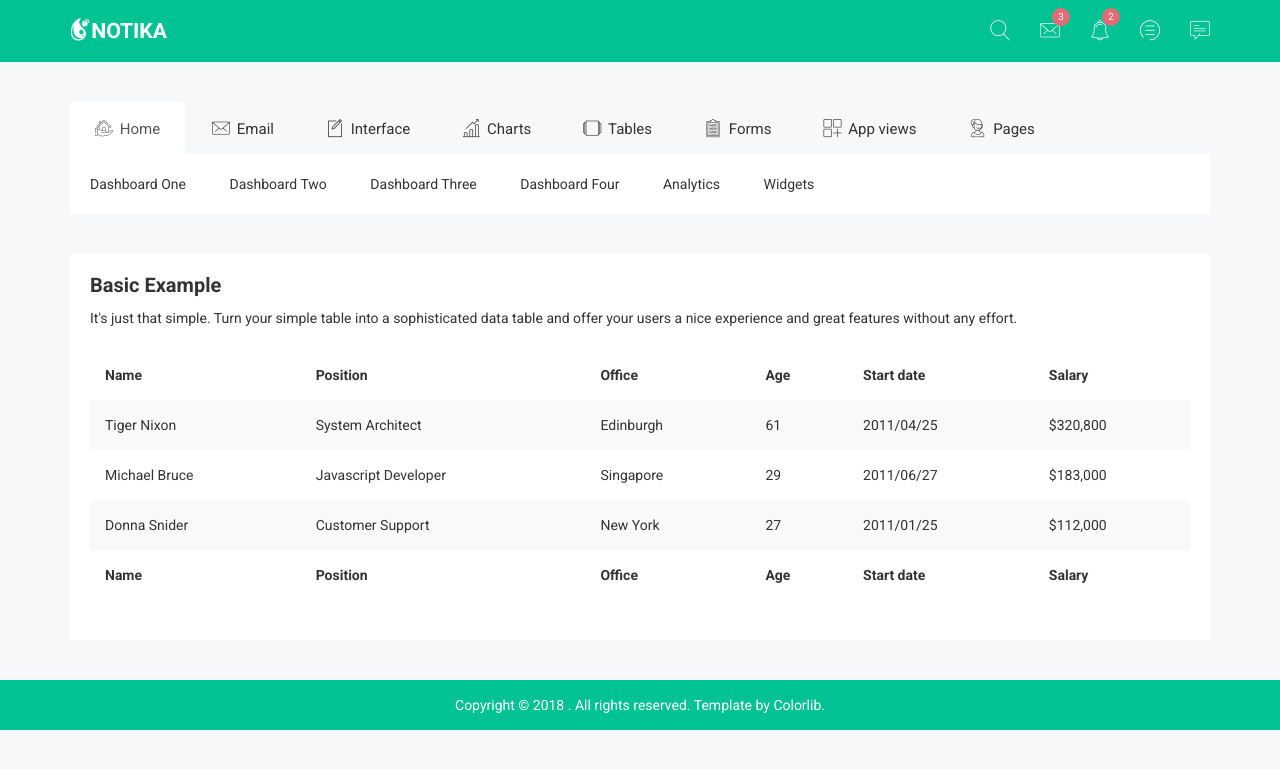
After one commit to satriasapta/inventaris-alat-meteorologi, a CodeIgniter 4 app: template app/Views/admin/tambahalat.php in a window 1280 px wide. The commit adds this page. Shown: the top 769 px of the page. Run offline with PHP 8.4 and a stand-in for CodeIgniter, Linux system fonts and the light colour scheme; the template is opened without the code that fills it, so the values that code supplies are empty; some libraries are stand-ins or nearby versions; some web fonts are replaced.

Commit message:
tambahalat

```diff
--- /dev/null
+++ b/app/Views/admin/tambahalat.php
@@ -0,0 +1,70 @@
+<?= $this->extend('admin/templateadmin'); ?>
+
+<?= $this->section('content'); ?>
+
+<div class="data-table-area">
+        <div class="container">
+            <div class="row">
+                <div class="col-lg-12 col-md-12 col-sm-12 col-xs-12">
+                    <div class="data-table-list">
+                        <div class="basic-tb-hd">
+                            <h2>Basic Example</h2>
+                            <p>It's just that simple. Turn your simple table into a sophisticated data table and offer your users a nice experience and great features without any effort.</p>
+                        </div>
+                        <div class="table-responsive">
+                            <table id="data-table-basic" class="table table-striped">
+                                <thead>
+                                    <tr>
+                                        <th>Name</th>
+                                        <th>Position</th>
+                                        <th>Office</th>
+                                        <th>Age</th>
+                                        <th>Start date</th>
+                                        <th>Salary</th>
+                                    </tr>
+                                </thead>
+                                <tbody>
+                                    <tr>
+                                        <td>Tiger Nixon</td>
+                                        <td>System Architect</td>
+                                        <td>Edinburgh</td>
+                                        <td>61</td>
+                                        <td>2011/04/25</td>
+                                        <td>$320,800</td>
+                                    </tr>
+                                    <tr>
+                                        <td>Michael Bruce</td>
+                                        <td>Javascript Developer</td>
+                                        <td>Singapore</td>
+                                        <td>29</td>
+                                        <td>2011/06/27</td>
+                                        <td>$183,000</td>
+                                    </tr>
+                                    <tr>
+                                        <td>Donna Snider</td>
+                                        <td>Customer Support</td>
+                                        <td>New York</td>
+                                        <td>27</td>
+                                        <td>2011/01/25</td>
+                                        <td>$112,000</td>
+                                    </tr>
+                                </tbody>
+                                <tfoot>
+                                    <tr>
+                                        <th>Name</th>
+                                        <th>Position</th>
+                                        <th>Office</th>
+                                        <th>Age</th>
+                                        <th>Start date</th>
+                                        <th>Salary</th>
+                                    </tr>
+                                </tfoot>
+                            </table>
+                        </div>
+                    </div>
+                </div>
+            </div>
+        </div>
+    </div>
+
+<?= $this->endSection(); ?>
--- a/app/Views/admin/templateadmin.php
+++ b/app/Views/admin/templateadmin.php
@@ -4,7 +4,7 @@
 <head>
     <meta charset="utf-8">
     <meta http-equiv="x-ua-compatible" content="ie=edge">
-    <title>Dashboard One | Notika - Notika Admin Template</title>
+    <title>Dashboard ALMET | ALAT METEOROLOGI</title>
     <meta name="description" content="">
     <meta name="viewport" content="width=device-width, initial-scale=1">
     <!-- favicon
@@ -361,9 +361,9 @@
                             <ul class="mobile-menu-nav">
                                 <li><a data-toggle="collapse" data-target="#Charts" href="#">Home</a>
                                     <ul class="collapse dropdown-header-top">
-                                        <li><a href="index.html">Dashboard One</a></li>
-                                        <li><a href="index-2.html">Dashboard Two</a></li>
-                                        <li><a href="index-3.html">Dashboard Three</a></li>
+                                        <li><a href="">Semua Alat</a></li>
+                                        <li><a href="">Alat Dinamis</a></li>
+                                        <li><a href="">Alat Mekanis</a></li>
                                         <li><a href="index-4.html">Dashboard Four</a></li>
                                         <li><a href="analytics.html">Analytics</a></li>
                                         <li><a href="widgets.html">Widgets</a></li>
```
Also changed, not shown: app/Controllers/Admin.php (+6 -1 lines), app/Views/admin/dashboard.php (+7 -0 lines).
